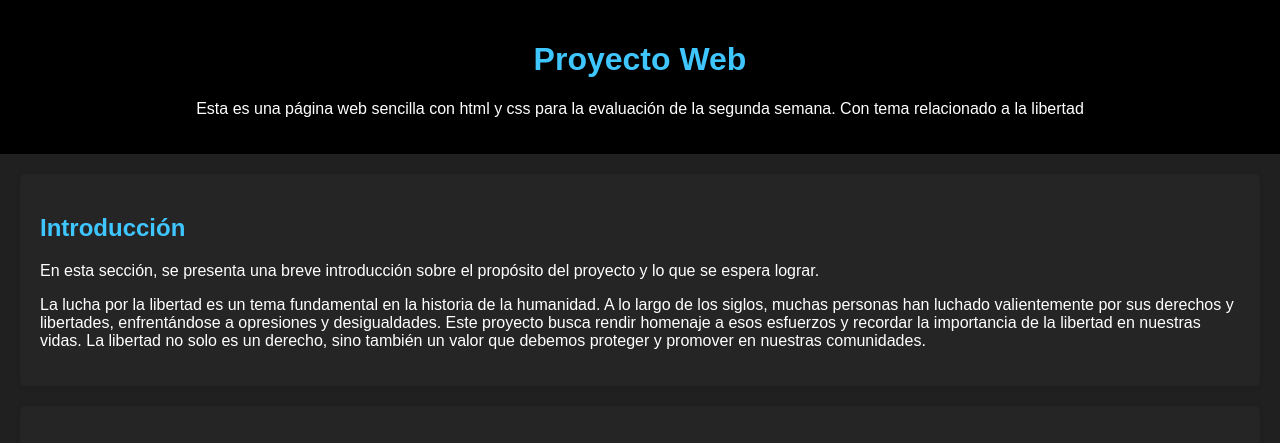
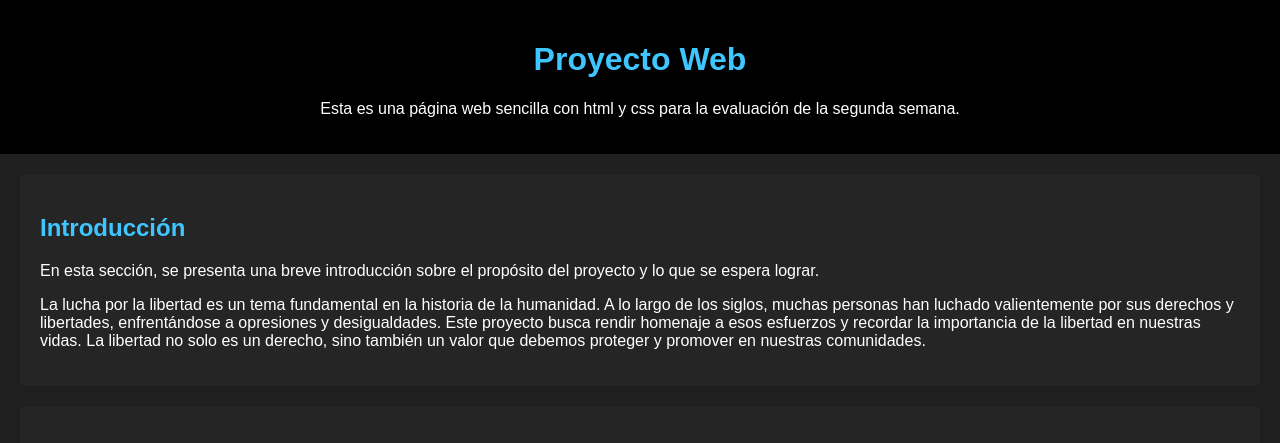
Before and after one commit to nekorthkutan01/ProyectoSimpleWeb, a plain HTML site: page index.html in a window 1280 px wide. Shown: the top 443 px of the page. Drawn offline with Linux system fonts and the light colour scheme.

Commit message:
Update index.html

```diff
--- a/index.html
+++ b/index.html
@@ -9,7 +9,7 @@
 <body>
     <header>
         <h1>Proyecto Web</h1>
-        <p>Esta es una página web sencilla con html y css para la evaluación de la segunda semana. Con tema relacionado a la libertad</p>
+        <p>Esta es una página web sencilla con html y css para la evaluación de la segunda semana.</p>
     </header>
 
     <section id="introduccion">
```
